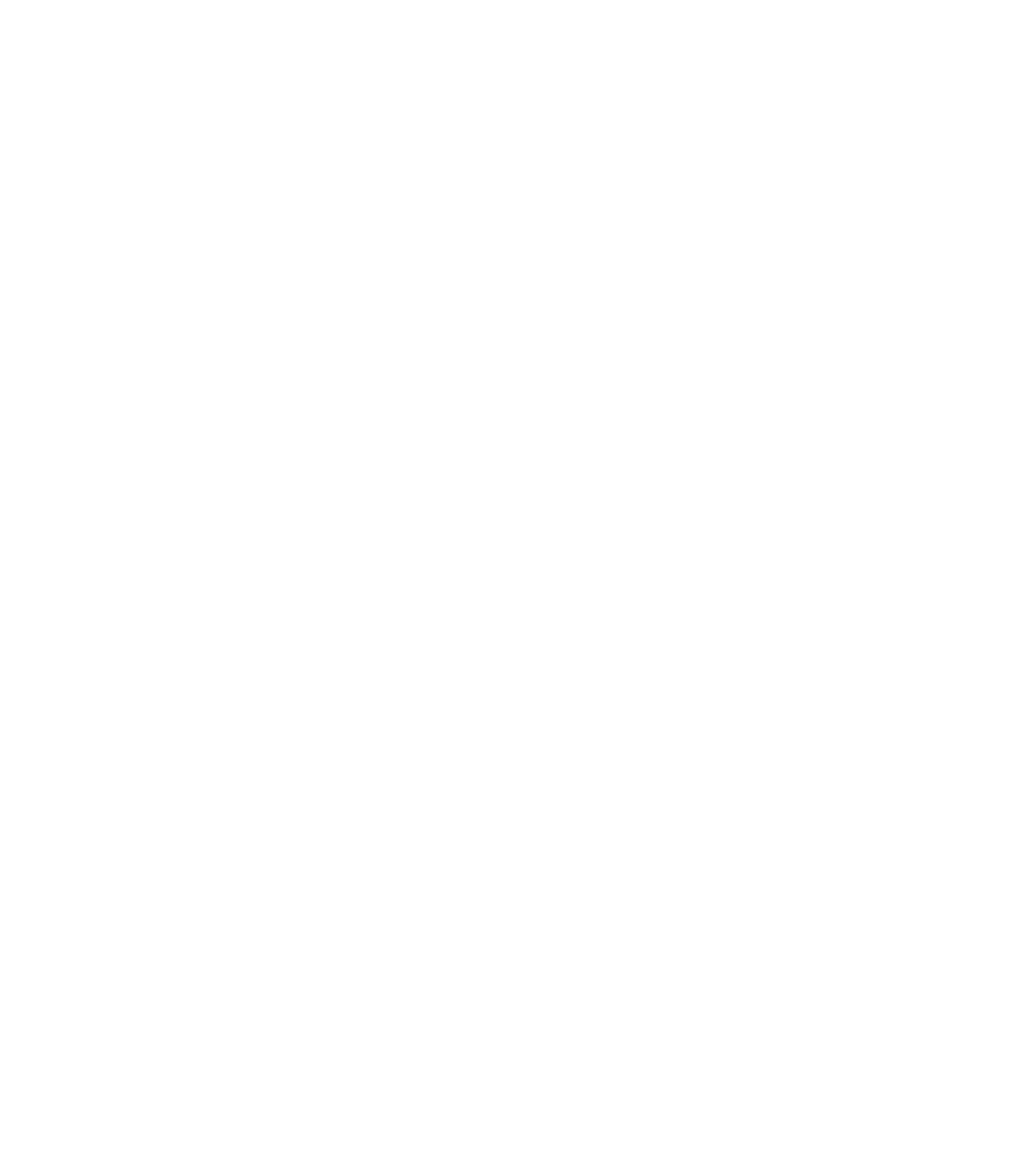
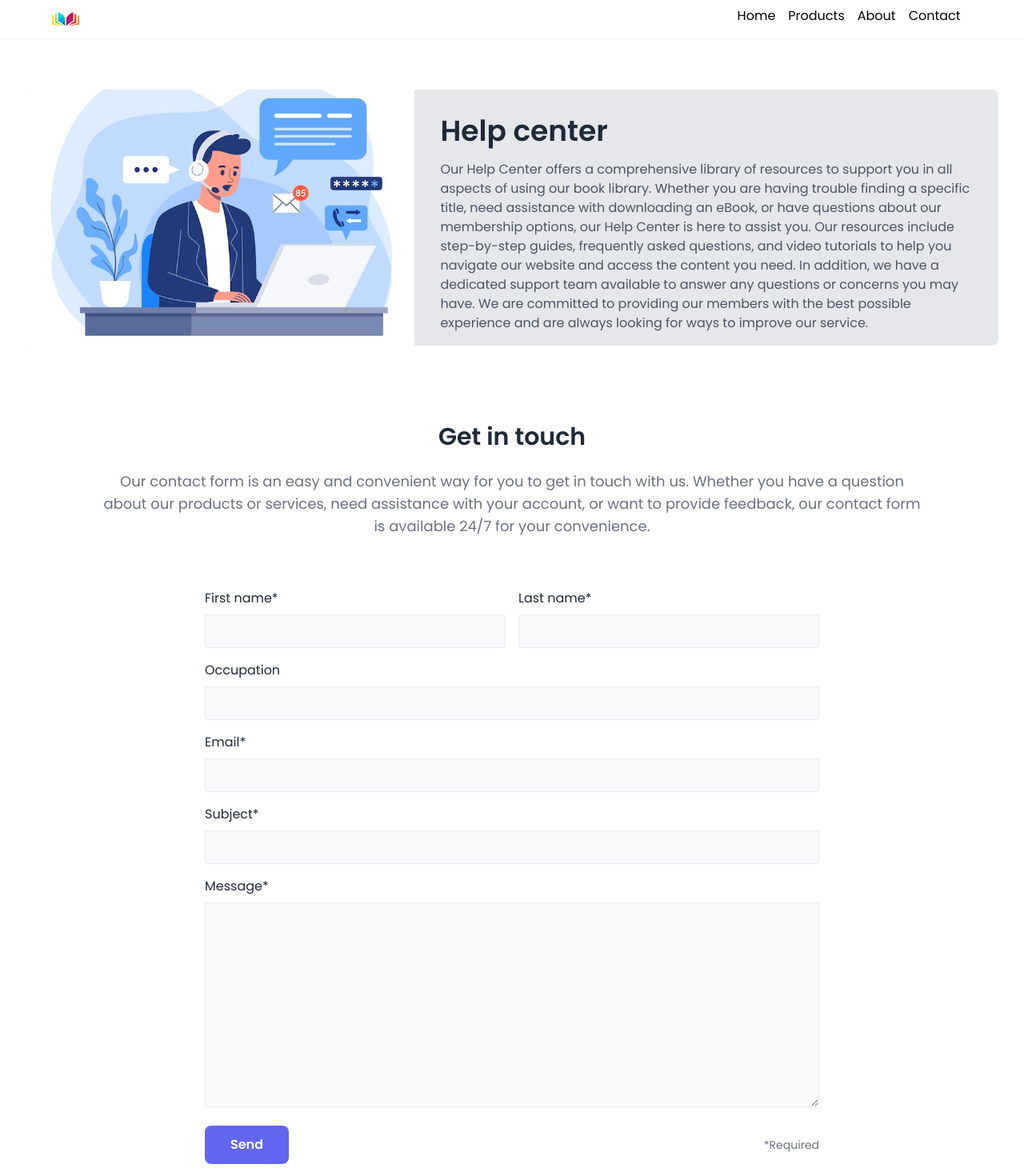
Before and after one commit to Azharul-Raj/Yellow-Therapist, a React (Vite) app: page /contact in a window 1280 px wide. Before the commit this address had no page. Shown: the top 1470 px of the page at 80% size. Before the commit the page ends 800 px from the top, so only its background shows below. Built offline with nearby package versions, Linux system fonts and the light colour scheme.

Commit message:
added contact form

```diff
--- a/src/App.tsx
+++ b/src/App.tsx
@@ -8,6 +8,7 @@
 import { useEffect, useState } from 'react';
 import BookSpinner from './components/spinners/BookSpinner/BookSpinner';
 import About from './pages/About/About';
+import Contact from './pages/Contact/Contact';
 
 function App() {
   const [loading,setLoading]=useState(true);
@@ -23,6 +24,7 @@
         <Route path='/' element={<HomePage/>}/>
         <Route path='/products' element={<Products/>}/>
         <Route path='/about' element={<About/>}/>
+        <Route path='/contact' element={<Contact/>}/>
       </Route>
    </Routes>
   )
--- a/src/components/Header.tsx
+++ b/src/components/Header.tsx
@@ -13,10 +13,10 @@
             name:"Products",
             link:"/products"
         },
-        {
-            name:"Booking",
-            link:"/booking"
-        },
+        // {
+        //     name:"Booking",
+        //     link:"/booking"
+        // },
         {
             name:"About",
             link:"/about"
@@ -31,7 +31,7 @@
         <div className="">
             <div className="flex justify-between">
             {/* logo */}
-                <img className='h-12 w-28' src={logo} alt="logo" />
+              <Link to={"/"}>  <img className='h-12 w-28' src={logo} alt="logo" /></Link>
                 <div onClick={()=>setOpen(!open)} className="mt-5 cursor-pointer lg:hidden">
                     <div className={` ${open?"active-nav":"nav"}`}>
 
--- /dev/null
+++ b/src/pages/Contact/Contact.tsx
@@ -0,0 +1,89 @@
+import React from 'react'
+import contactImg from '../../assets/contact.avif';
+export default function Contact() {
+    const handleSubmit:(e: React.FormEvent<HTMLFormElement>) => void=(e)=>{
+        e.preventDefault()
+    }
+  return (
+    <div className='pt-16'>
+        <div className="bg-white py-6 sm:py-8 lg:py-12">
+  <div className="mx-auto max-w-screen-2xl px-4 md:px-8">
+    <div className="flex flex-col overflow-hidden rounded-lg bg-gray-200 sm:flex-row md:h-80">
+      {/* <!-- image - start --> */}
+      <div className="order-first h-48 w-full bg-gray-300 sm:order-none sm:h-auto sm:w-1/2 lg:w-2/5">
+        <img src={contactImg} loading="lazy" alt="Photo by Andras Vas" className="h-full w-full object-cover object-center" />
+      </div>
+      {/* <!-- image - end --> */}
+
+      {/* <!-- content - start --> */}
+      <div className="flex w-full flex-col p-4 sm:w-1/2 sm:p-8 lg:w-3/5">
+        <h2 className="mb-4 text-xl font-bold text-gray-800 md:text-2xl lg:text-4xl">Help center</h2>
+
+        <p className="mb-8 w-full text-gray-600">Our Help Center offers a comprehensive library of resources to support you in all aspects of using our book library. Whether you are having trouble finding a specific title, need assistance with downloading an eBook, or have questions about our membership options, our Help Center is here to assist you. Our resources include step-by-step guides, frequently asked questions, and video tutorials to help you navigate our website and access the content you need. In addition, we have a dedicated support team available to answer any questions or concerns you may have. We are committed to providing our members with the best possible experience and are always looking for ways to improve our service.</p>
+
+        <div className="mt-auto">
+          <a href="#" className="inline-block rounded-lg bg-white px-8 py-3 text-center text-sm font-semibold text-gray-800 outline-none ring-indigo-300 transition duration-100 hover:bg-gray-100 focus-visible:ring active:bg-gray-200 md:text-base">Contact support</a>
+        </div>
+      </div>
+      {/* <!-- content - end --> */}
+    </div>
+  </div>
+</div>
+{/* contact form */}
+<div className="bg-white py-6 sm:py-8 lg:py-12">
+  <div className="mx-auto max-w-screen-2xl px-4 md:px-8">
+    {/* <!-- text - start --> */}
+    <div className="mb-10 md:mb-16">
+      <h2 className="mb-4 text-center text-2xl font-bold text-gray-800 md:mb-6 lg:text-3xl">Get in touch</h2>
+
+      <p className="mx-auto max-w-screen-lg text-center text-gray-500 md:text-lg">Our contact form is an easy and convenient way for you to get in touch with us. Whether you have a question about our products or services, need assistance with your account, or want to provide feedback, our contact form is available 24/7 for your convenience. </p>
+    </div>
+    {/* <!-- text - end --> */}
+
+    {/* <!-- form - start --> */}
+    <form onSubmit={(e)=>handleSubmit(e)} className="mx-auto grid max-w-screen-md gap-4 sm:grid-cols-2">
+      <div>
+        <label htmlFor="first-name" className="mb-2 inline-block text-sm text-gray-800 sm:text-base">First name*</label>
+        <input name="first-name" className="w-full rounded border bg-gray-50 px-3 py-2 text-gray-800 outline-none ring-indigo-300 transition duration-100 focus:ring" />
+      </div>
+
+      <div>
+        <label htmlFor="last-name" className="mb-2 inline-block text-sm text-gray-800 sm:text-base">Last name*</label>
+        <input name="last-name" className="w-full rounded border bg-gray-50 px-3 py-2 text-gray-800 outline-none ring-indigo-300 transition duration-100 focus:ring" />
+      </div>
+
+      <div className="sm:col-span-2">
+        <label htmlFor="occupation" className="mb-2 inline-block text-sm text-gray-800 sm:text-base">Occupation</label>
+        <input name="occupation" className="w-full rounded border bg-gray-50 px-3 py-2 text-gray-800 outline-none ring-indigo-300 transition duration-100 focus:ring" />
+      </div>
+
+      <div className="sm:col-span-2">
+        <label htmlFor="email" className="mb-2 inline-block text-sm text-gray-800 sm:text-base">Email*</label>
+        <input name="email" className="w-full rounded border bg-gray-50 px-3 py-2 text-gray-800 outline-none ring-indigo-300 transition duration-100 focus:ring" />
+      </div>
+
+      <div className="sm:col-span-2">
+        <label htmlFor="subject" className="mb-2 inline-block text-sm text-gray-800 sm:text-base">Subject*</label>
+        <input name="subject" className="w-full rounded border bg-gray-50 px-3 py-2 text-gray-800 outline-none ring-indigo-300 transition duration-100 focus:ring" />
+      </div>
+
+      <div className="sm:col-span-2">
+        <label htmlFor="message" className="mb-2 inline-block text-sm text-gray-800 sm:text-base">Message*</label>
+        <textarea name="message" className="h-64 w-full rounded border bg-gray-50 px-3 py-2 text-gray-800 outline-none ring-indigo-300 transition duration-100 focus:ring"></textarea>
+      </div>
+
+      <div className="flex items-center justify-between sm:col-span-2">
+        <button className="inline-block rounded-lg bg-indigo-500 px-8 py-3 text-center text-sm font-semibold text-white outline-none ring-indigo-300 transition duration-100 hover:bg-indigo-600 focus-visible:ring active:bg-indigo-700 md:text-base">Send</button>
+
+        <span className="text-sm text-gray-500">*Required</span>
+      </div>
+
+      <p className="text-xs text-gray-400">We are secure platform we will protect your privacy.<a href="#" className="underline transition duration-100 hover:text-indigo-500 active:text-indigo-600">Privacy Policy</a>.</p>
+    </form>
+    {/* <!-- form - end --> */}
+  </div>
+</div>
+{/* contact form */}
+    </div>
+  )
+}
--- a/src/pages/HomePage/sections/WhySection/WhySection.tsx
+++ b/src/pages/HomePage/sections/WhySection/WhySection.tsx
@@ -11,7 +11,7 @@
             {
               cardData.map((card,i)=>(
 
-              <div className="col-span-12 hover:bg-gradient-to-br rounded-lg from-[#ffbc00] to-red-400 lg:col-span-3  md:col-span-6 h-80 w-72 shadow-lg place-items-center">
+              <div key={i} className="col-span-12 hover:bg-gradient-to-br rounded-lg from-[#ffbc00] to-red-400 lg:col-span-3  md:col-span-6 h-80 w-72 shadow-lg place-items-center">
               <div className="flex flex-col justify-center items-center space-y-5 pt-12">
                 {card.icon}
                 <h4 className='font-bold'>{card.title}</h4>
```
Also changed, not shown: src/pages/About/About.tsx (+13 -13 lines), src/assets/contact.avif (added), 1 other file (tests, documents, lock files or other folders).
